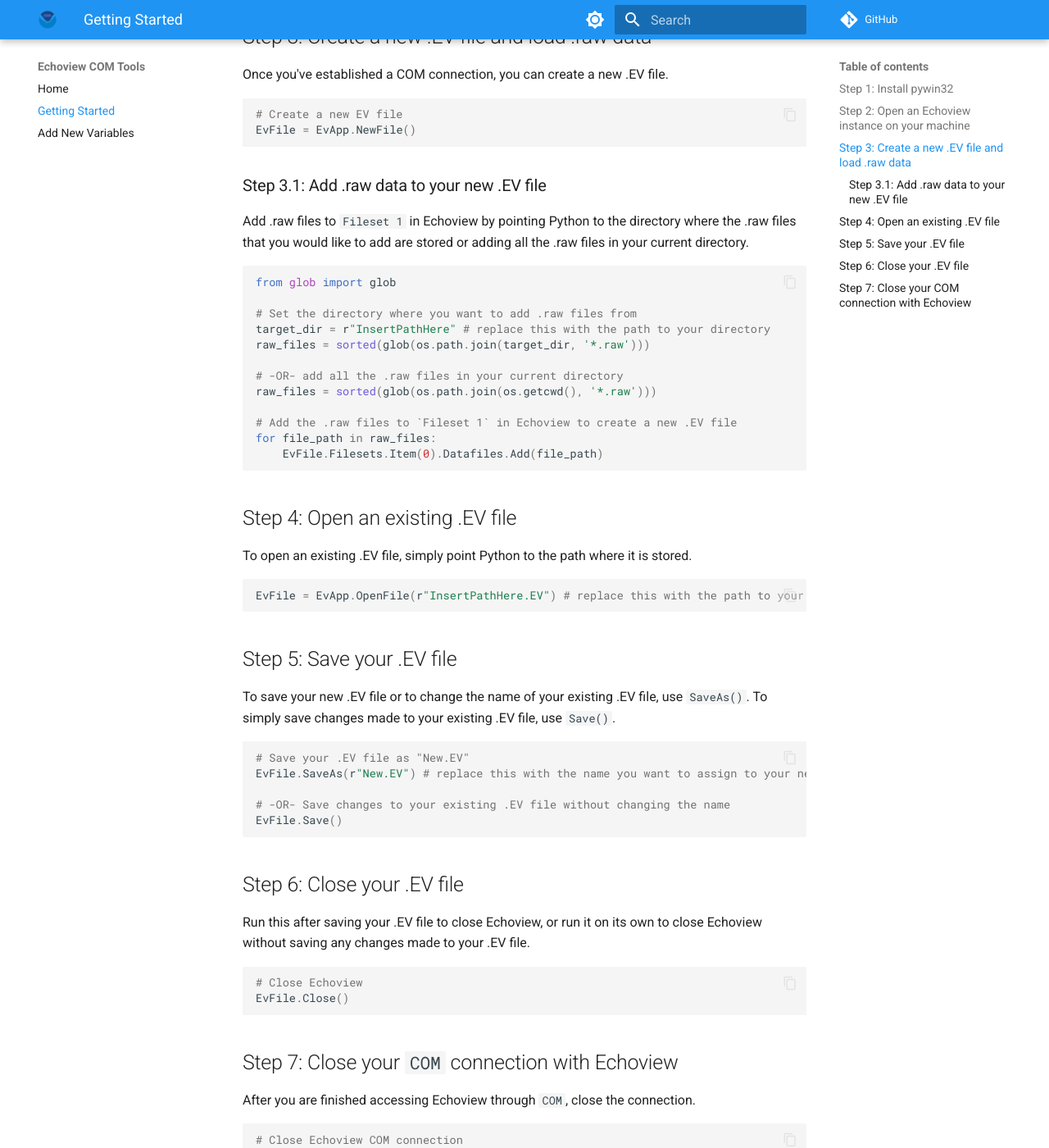
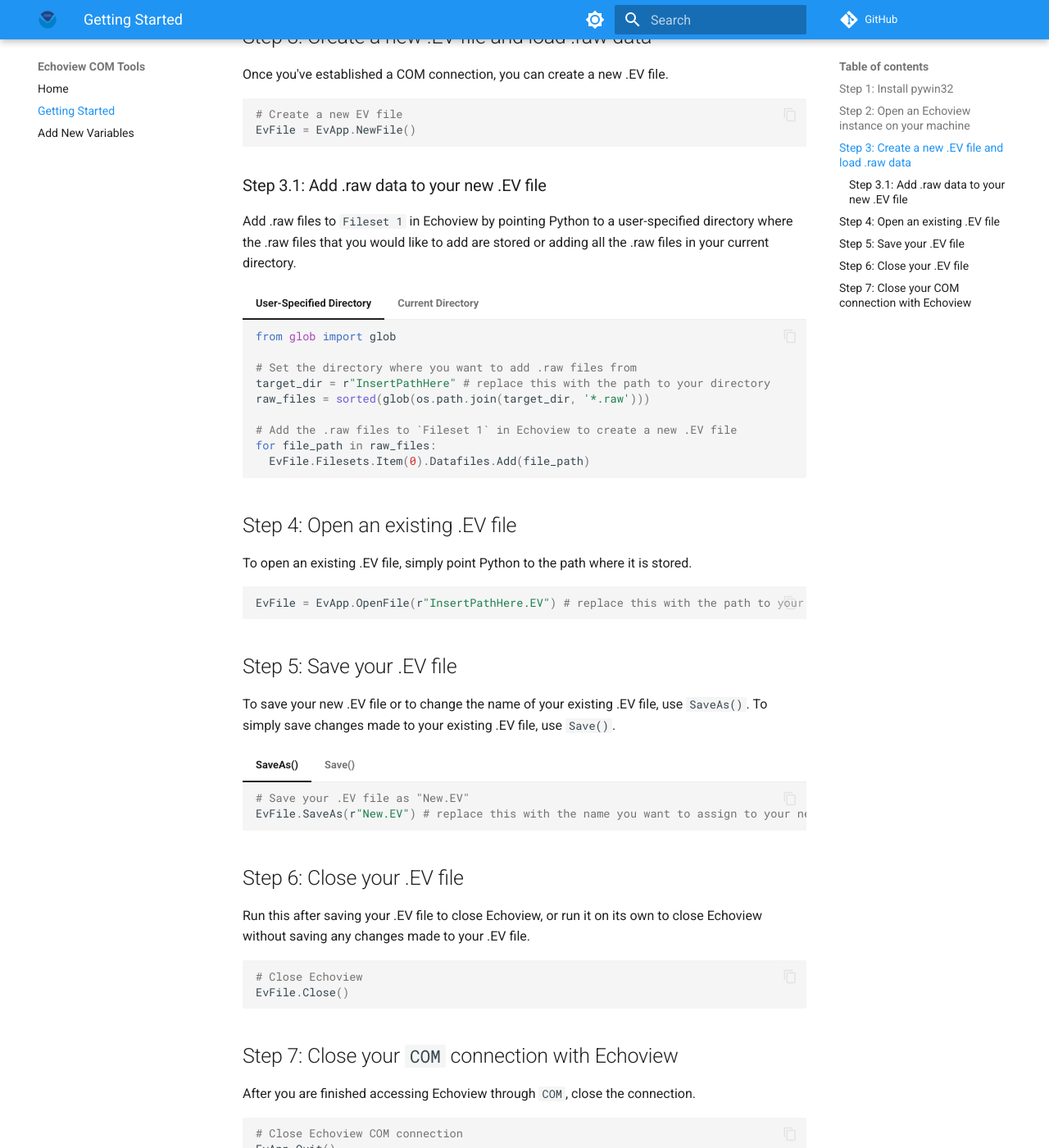
Before and after one commit to AllisonLWhiteSEFSC/Echoview_COM_Tools, an MkDocs documentation site: the page built from docs/getting-started.md, in a window 1280 px wide and 1400 px high, scrolled down 888 px. Shown: the whole window at 82% size. Built offline with MkDocs 1.6.1 and Material for MkDocs 9.7.7, drawn with Linux system fonts in a browser that asks for light colours; comment, search, counter and statistics services are not loaded.

Commit message:
Update getting-started.md

````diff
--- a/docs/getting-started.md
+++ b/docs/getting-started.md
@@ -43,22 +43,34 @@ EvFile = EvApp.NewFile()
 ```
 
 ### Step 3.1: Add .raw data to your new .EV file
-Add .raw files to `Fileset 1` in Echoview by pointing Python to the directory where the .raw files that you would like to add are stored or adding all the .raw files in your current directory.
+Add .raw files to `Fileset 1` in Echoview by pointing Python to a user-specified directory where the .raw files that you would like to add are stored or adding all the .raw files in your current directory.
 
-```python
-from glob import glob
+=== "User-Specified Directory"
 
-# Set the directory where you want to add .raw files from
-target_dir = r"InsertPathHere" # replace this with the path to your directory
-raw_files = sorted(glob(os.path.join(target_dir, '*.raw')))
+    ```python
+    from glob import glob
 
-# -OR- add all the .raw files in your current directory
-raw_files = sorted(glob(os.path.join(os.getcwd(), '*.raw')))
+    # Set the directory where you want to add .raw files from
+    target_dir = r"InsertPathHere" # replace this with the path to your directory
+    raw_files = sorted(glob(os.path.join(target_dir, '*.raw')))
 
-# Add the .raw files to `Fileset 1` in Echoview to create a new .EV file
-for file_path in raw_files:
-    EvFile.Filesets.Item(0).Datafiles.Add(file_path)
-```
+    # Add the .raw files to `Fileset 1` in Echoview to create a new .EV file
+    for file_path in raw_files:
+      EvFile.Filesets.Item(0).Datafiles.Add(file_path)
+    ```
+
+=== "Current Directory"
+
+    ```python
+    from glob import glob
+
+    # Add all the .raw files in your current directory
+    raw_files = sorted(glob(os.path.join(os.getcwd(), '*.raw')))
+
+    # Add the .raw files to `Fileset 1` in Echoview to create a new .EV file
+    for file_path in raw_files:
+      EvFile.Filesets.Item(0).Datafiles.Add(file_path)
+    ```
 
 ## Step 4: Open an existing .EV file
 To open an existing .EV file, simply point Python to the path where it is stored.
@@ -68,13 +80,20 @@ EvFile = EvApp.OpenFile(r"InsertPathHere.EV") # replace this with the path to yo
 
 ## Step 5: Save your .EV file
 To save your new .EV file or to change the name of your existing .EV file, use `SaveAs()`. To simply save changes made to your existing .EV file, use `Save()`.
-```python
-# Save your .EV file as "New.EV"
-EvFile.SaveAs(r"New.EV") # replace this with the name you want to assign to your new .EV file, including the path to the directory you want to save it to (if different from the current directory)
 
-# -OR- Save changes to your existing .EV file without changing the name
-EvFile.Save()
-```
+=== "SaveAs()"
+
+    ```python
+    # Save your .EV file as "New.EV"
+    EvFile.SaveAs(r"New.EV") # replace this with the name you want to assign to your new .EV file, including the path to the directory you want to save it to (if different from the current directory)
+    ```
+
+=== "Save()"
+
+    ```python
+    # Save changes to your existing .EV file without changing the name
+    EvFile.Save()
+    ```
 
 ## Step 6: Close your .EV file
 Run this after saving your .EV file to close Echoview, or run it on its own to close Echoview without saving any changes made to your .EV file.
````
